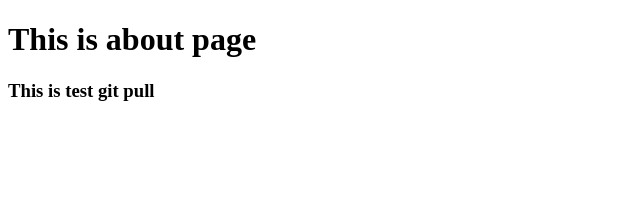
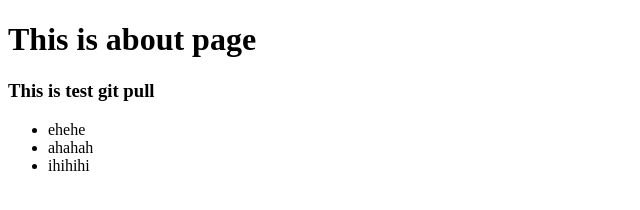
Before and after one commit to LocUnBrkn/git-demo, a plain HTML site: page about.html in a window 1280 px wide. Shown: the whole page, without its empty margins (0-640 px from the left). Drawn offline with Linux system fonts and the light colour scheme.

Commit message:
add more list

```diff
--- a/about.html
+++ b/about.html
@@ -10,5 +10,10 @@
     <h1>This is about page</h1>
 
     <h3> This is test git pull</h3>
+    <ul>
+        <li>ehehe</li>
+        <li>ahahah</li>
+        <li>ihihihi</li>
+    </ul>
 </body>
 </html>
```
